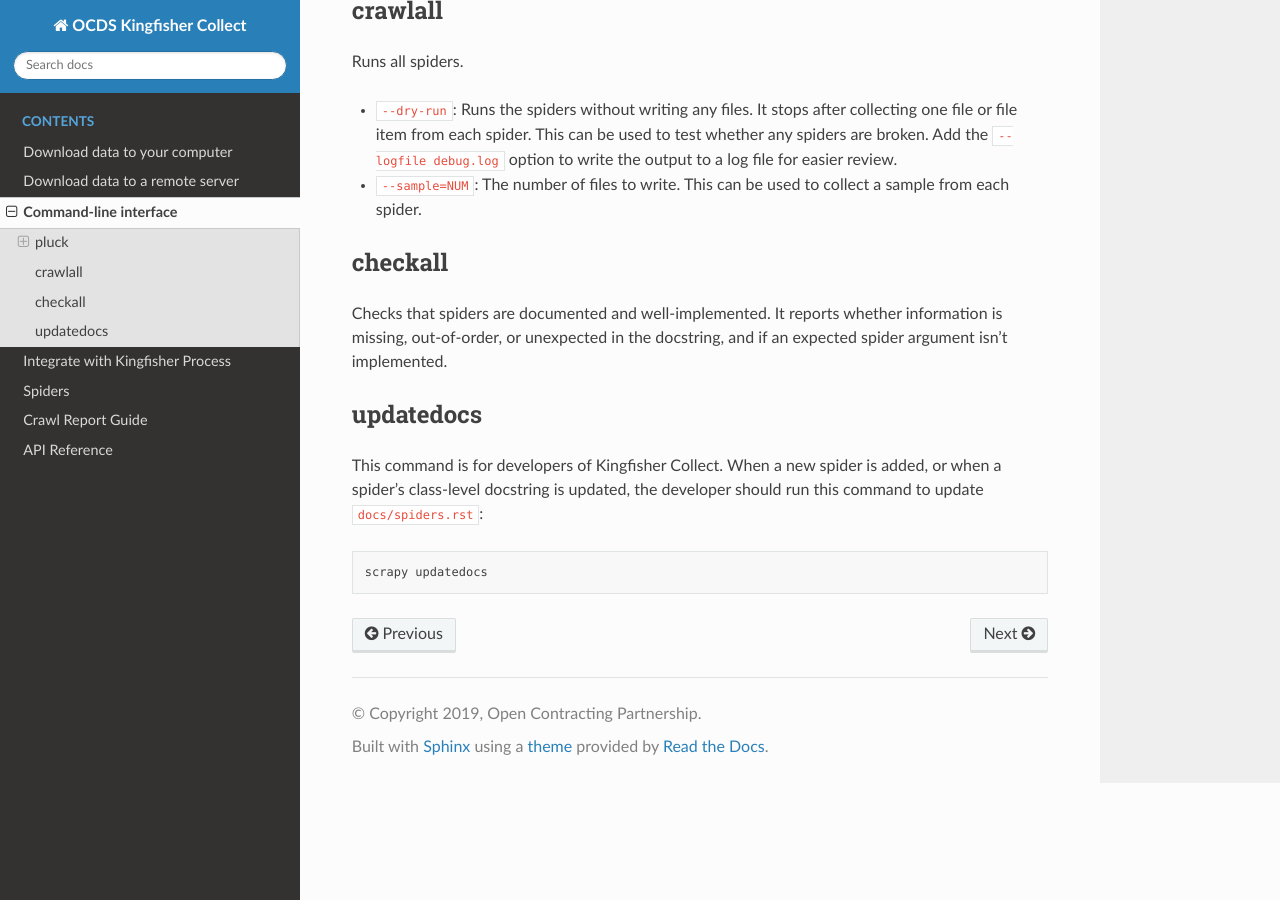
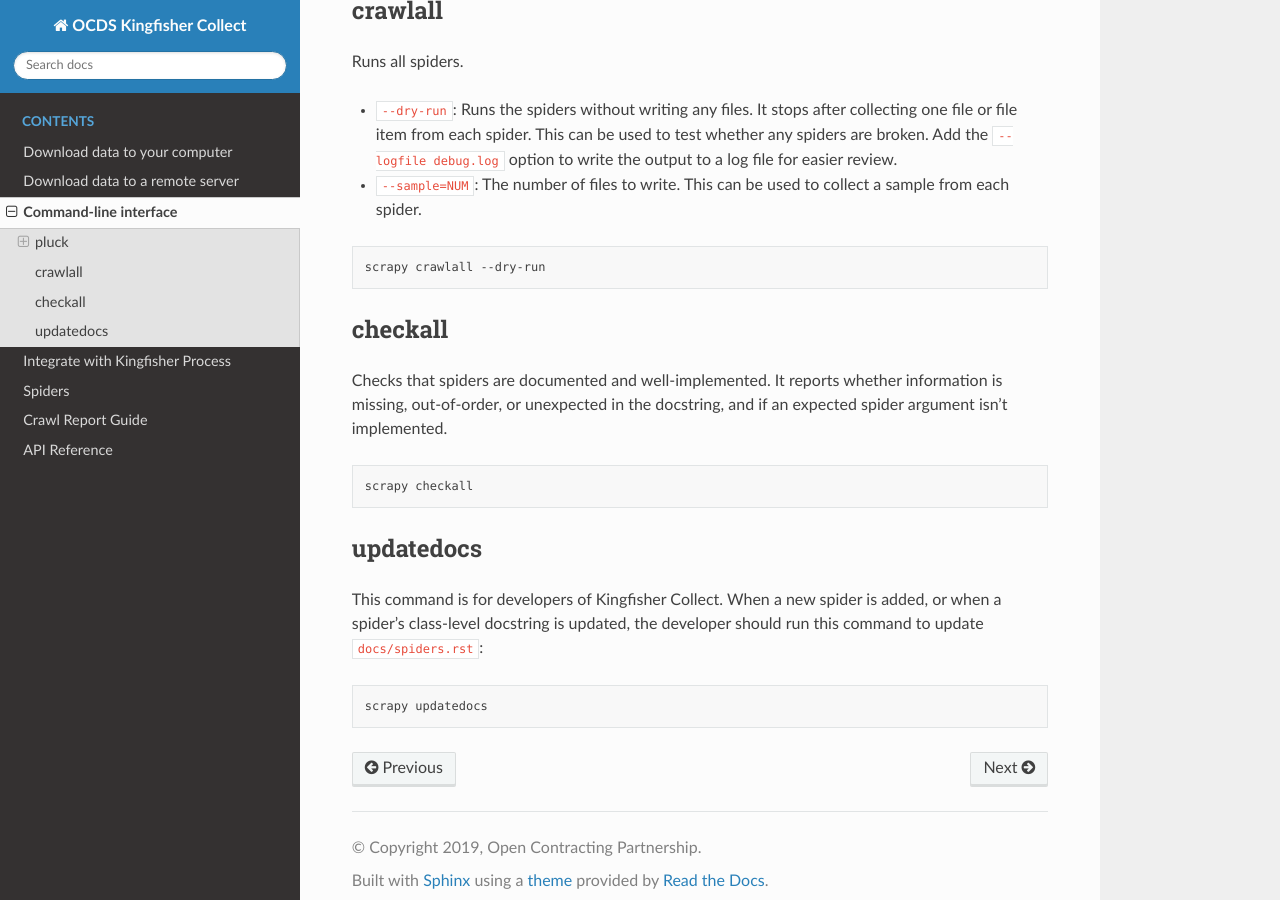
Before and after one commit to open-contracting/kingfisher-collect, a Sphinx documentation site: the page built from docs/cli.rst, in a window 1280 px wide and 900 px high, scrolled down 1134 px. Built offline with Sphinx 7.4.7 and the Read the Docs theme 2.0.0, drawn with Linux system fonts in a browser that asks for light colours.

Commit message:
docs: Add copy-pastable commands for CLI docs

```diff
--- a/docs/cli.rst
+++ b/docs/cli.rst
@@ -53,10 +53,18 @@ Runs all spiders.
 -  ``--dry-run``: Runs the spiders without writing any files. It stops after collecting one file or file item from each spider. This can be used to test whether any spiders are broken. Add the ``--logfile debug.log`` option to write the output to a log file for easier review.
 -  ``--sample=NUM``: The number of files to write. This can be used to collect a sample from each spider.
 
+.. code-block:: bash
+
+   scrapy crawlall --dry-run
+
 checkall
 --------
 
 Checks that spiders are documented and well-implemented. It reports whether information is missing, out-of-order, or unexpected in the docstring, and if an expected spider argument isn't implemented.
+
+.. code-block:: bash
+
+   scrapy checkall
 
 updatedocs
 ----------
```
